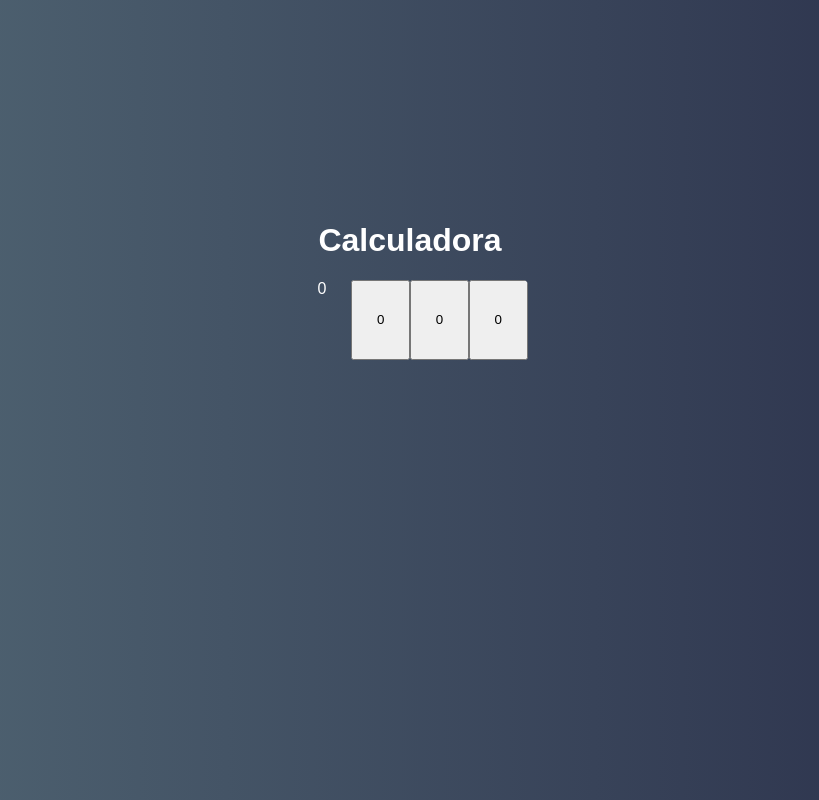
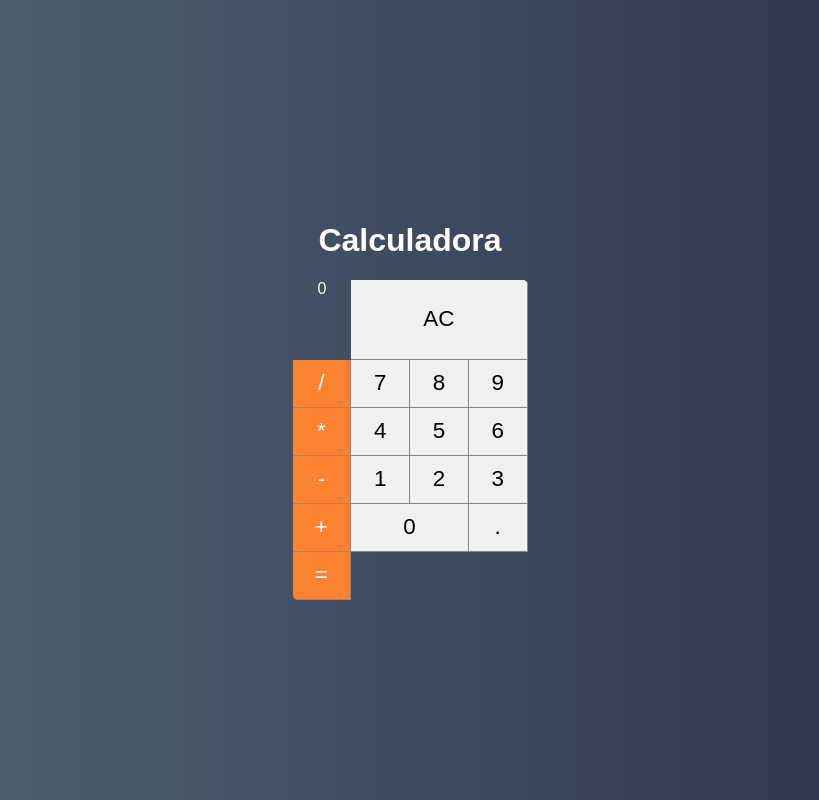
Before and after one commit to juliomchado/KnowledgeWebDeveloper, a Vue app in the folder Codigos-Web/vue/calculator/: page / in a window 1280 px wide. Shown: the whole page, without its empty margins (230-1049 px from the left). Built offline with nearby package versions, Linux system fonts and the light colour scheme.

Commit message:
Componente button terminado

```diff
--- a/Codigos-Web/vue/calculator/src/components/Button.vue
+++ b/Codigos-Web/vue/calculator/src/components/Button.vue
@@ -1,15 +1,50 @@
 <template>
-  <button class="button">
-      0
-  </button>
+  <button class="button" :class="{ double, triple, operation}">{{label}}</button>
 </template>
 
 <script>
 export default {
-
-}
+  props: {
+    label: {},
+    operation: { type: Boolean },
+    double: { type: Boolean },
+    triple: { type: Boolean }
+  }
+};
 </script>
 
 <style>
+:root {
+  --bg--button: #f0f0f0;
+  --border-button: solid 1px #888;
+}
 
+.button{
+    font-size: 1.4em;
+    background-color: var(--bg--button);
+    border: none;
+    border-right: var(--border-button);
+    border-bottom: var(--border-button);
+    outline: none;
+}
+
+.button:active{
+    background-color: #ccc;
+}
+
+.button.double{
+    grid-column: span 2;
+}
+.button.triple{
+    grid-column: span 3;
+}
+
+ .button.operation{
+     background-color: #fa8231;
+     color: #fff;
+ }
+
+ .button.button.operation:active{
+     background-color: #fa8231cc;
+ }
 </style>
--- a/Codigos-Web/vue/calculator/src/main/Calculator.vue
+++ b/Codigos-Web/vue/calculator/src/main/Calculator.vue
@@ -1,9 +1,23 @@
 <template>
 <div class="calculator">
     <Display/>
-    <Button/>
-    <Button/>
-    <Button/>
+    <Button label="AC" triple/>
+    <Button label="/" operation/>
+    <Button label="7"/>
+    <Button label="8"/>
+    <Button label="9"/>
+    <Button label="*" operation/>
+    <Button label="4"/>
+    <Button label="5"/>
+    <Button label="6"/>
+    <Button label="-" operation/>
+    <Button label="1"/>
+    <Button label="2"/>
+    <Button label="3"/>
+    <Button label="+" operation/>
+    <Button label="0" double/>
+    <Button label="."/>
+    <Button label="=" operation/>
 </div>
 
 </template>
```
